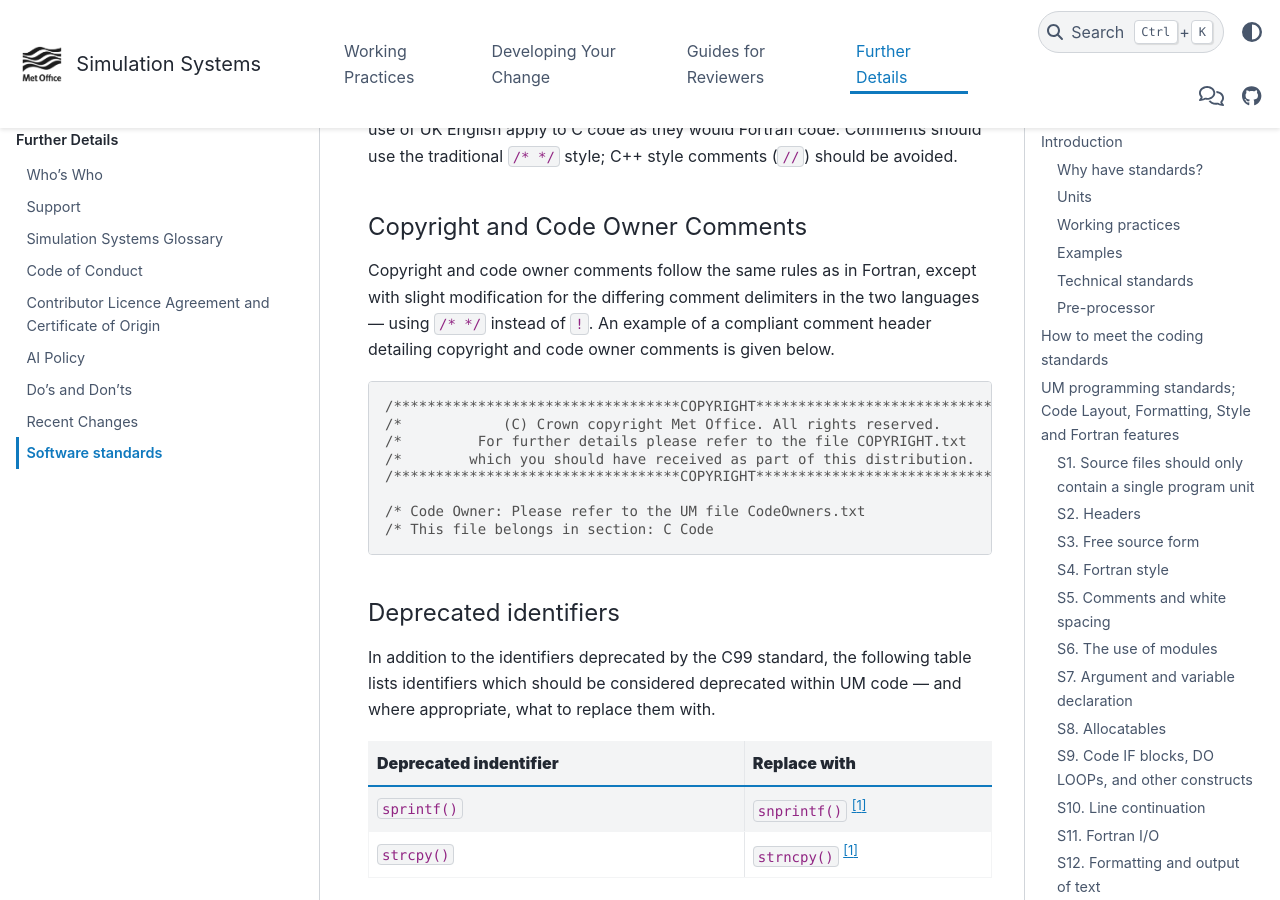
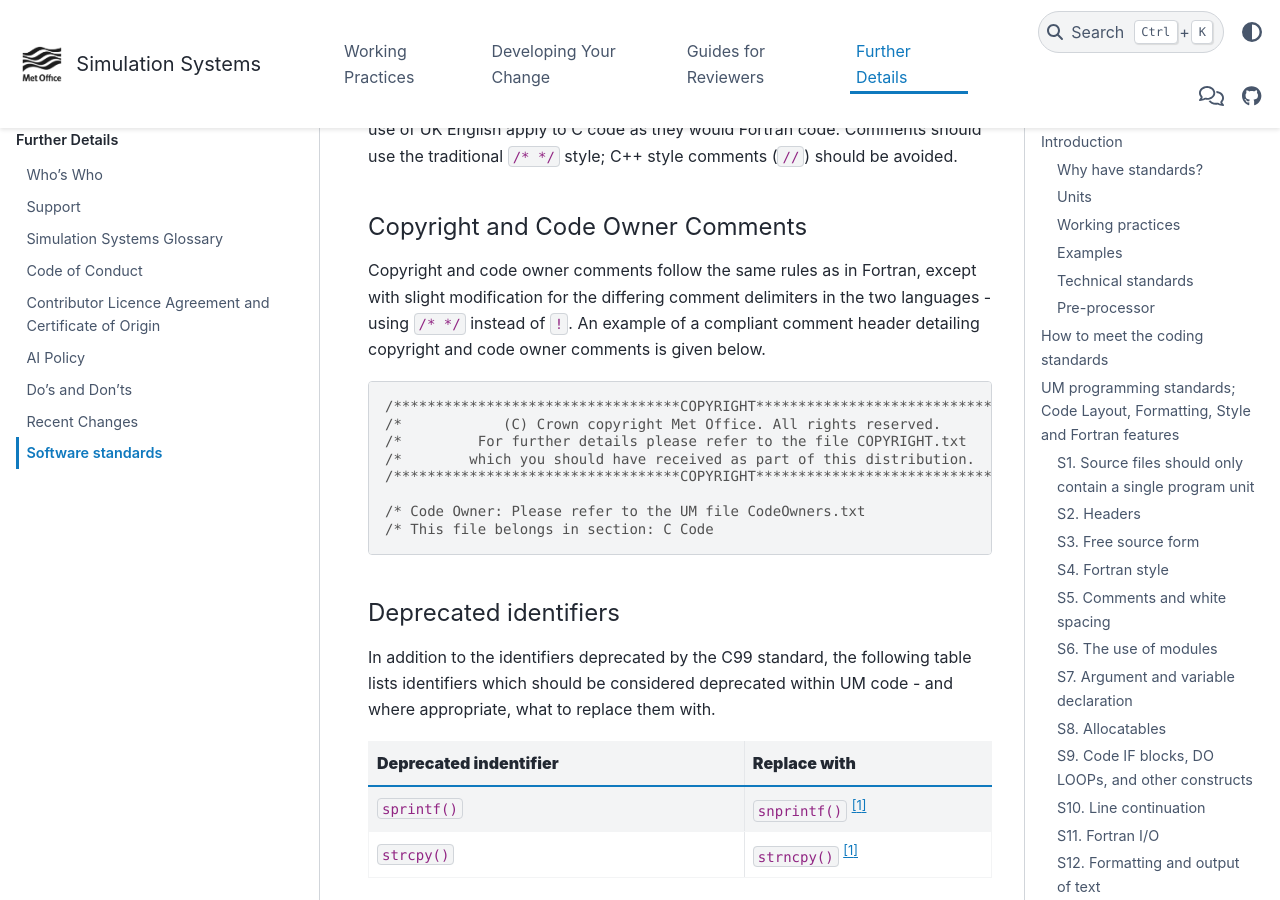
Before and after one commit to MetOffice/simulation-systems, a Sphinx documentation site: the page built from source/FurtherDetails/coding_style.rst, in a window 1280 px wide and 900 px high, scrolled down 33039 px. Built offline with Sphinx 7.4.7 and the PyData theme 0.15.4, drawn with Linux system fonts in a browser that asks for light colours.

Commit message:
remove non-standard chars

```diff
--- a/source/FurtherDetails/coding_style.rst
+++ b/source/FurtherDetails/coding_style.rst
@@ -284,7 +284,7 @@
 
 - The name of the file should reflect the name of the programming unit.
   Multiple versions of the same file should be named ``filename-#ver`` where
-  ``#ver`` is the section/version number (e.g. 1a,2a,2b…). For example:
+  ``#ver`` is the section/version number (e.g. 1a,2a,2b...). For example:
 
   - ``<filename-#ver>.F90`` when writing a ``<subroutine>``
 
@@ -1727,7 +1727,7 @@
 
 Copyright and code owner comments follow the same rules as in Fortran, except
 with slight modification for the differing comment delimiters in the two
-languages — using ``/* */`` instead of ``!``. An example of a compliant
+languages - using ``/* */`` instead of ``!``. An example of a compliant
 comment header detailing copyright and code owner comments is given below.
 
 .. container:: minipage
@@ -1748,7 +1748,7 @@
 ~~~~~~~~~~~~~~~~~~~~~~
 
 In addition to the identifiers deprecated by the C99 standard, the following
-table lists identifiers which should be considered deprecated within UM code —
+table lists identifiers which should be considered deprecated within UM code -
 and where appropriate, what to replace them with.
 
 ========================== =====================
--- a/source/accessibility.rst
+++ b/source/accessibility.rst
@@ -26,7 +26,7 @@
 - navigate most of the website using a keyboard
 - navigate most of the website using speech recognition software
 - use most of the website using a screen reader on supported browsers
-- we’ve also made the website text as simple as possible to understand
+- we've also made the website text as simple as possible to understand
 
 `AbilityNet`_ has advice on making your device easier to use if you have a
 disability.
```
